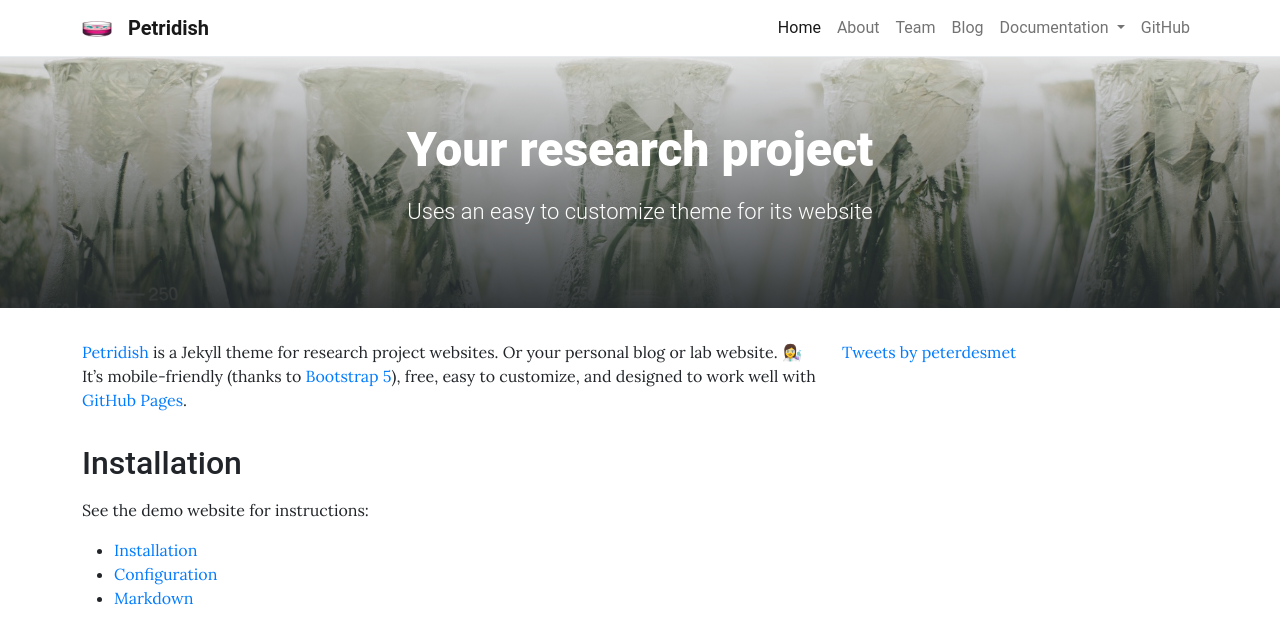
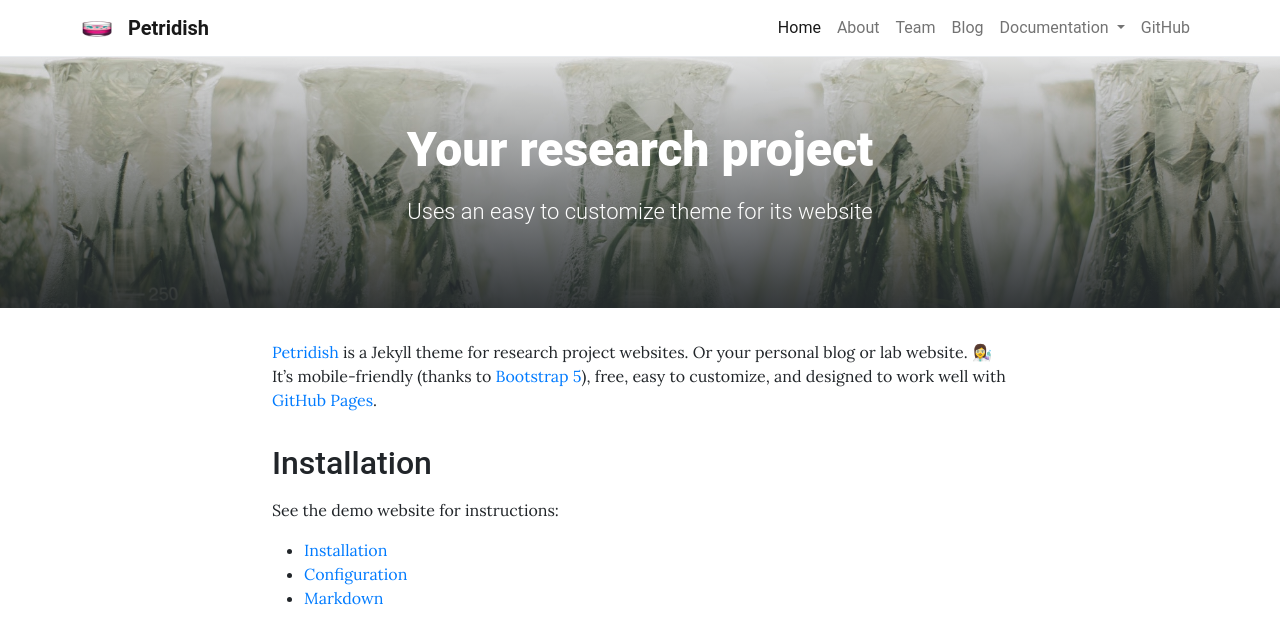
Before and after one commit to ffaisal93/DialectBench.io, a Jekyll site: the page built from pages/home.md, in a window 1280 px wide and 900 px high, cut to the strip 0-647 px from the top of the window. Shown: the top 644 px of the strip. Built offline with Jekyll 4.4.1, drawn with Linux system fonts in a browser that asks for light colours; comment, search, counter and statistics services are not loaded; some of the changed lines change nothing that is shown.

Commit message:
Update _config.yml

```diff
--- a/_config.yml
+++ b/_config.yml
@@ -1,7 +1,7 @@
 # SITE SETTINGS
 title: Petridish                        # Title in top navigation bar (navbar) and <head>
 author: Peter Desmet                    # Used for copyright statement in footer
-baseurl: "/petridish"                   # Only required if your site is in a directory e.g. https://username.github.io/sitename
+baseurl: ""                   # Only required if your site is in a directory e.g. https://username.github.io/sitename
                                         # which has url: "https://username.github.io" (no slash) and baseurl: "/sitename" (leading slash)
                                         # A baseurl affects internal links, see http://peterdesmet.github.io/petridish/markdown/#links
 
@@ -16,7 +16,7 @@ social:
 
 # THEME SETTINGS (ALL OPTIONAL)
 posts_on_home: 3                        # Show x number of latest posts on homepage, can be 0
-tweets_on_home: true                    # Show Twitter feed of social.twitter on homepage
+tweets_on_home: false                    # Show Twitter feed of social.twitter on homepage
 archive_permalink: /blog/               # Permalink of page using the archive.html layout, required when using post tags
 github_edit: true                       # Show an "edit this page" link in the footer, can also be name of branch (default: main)
 colors:
```
